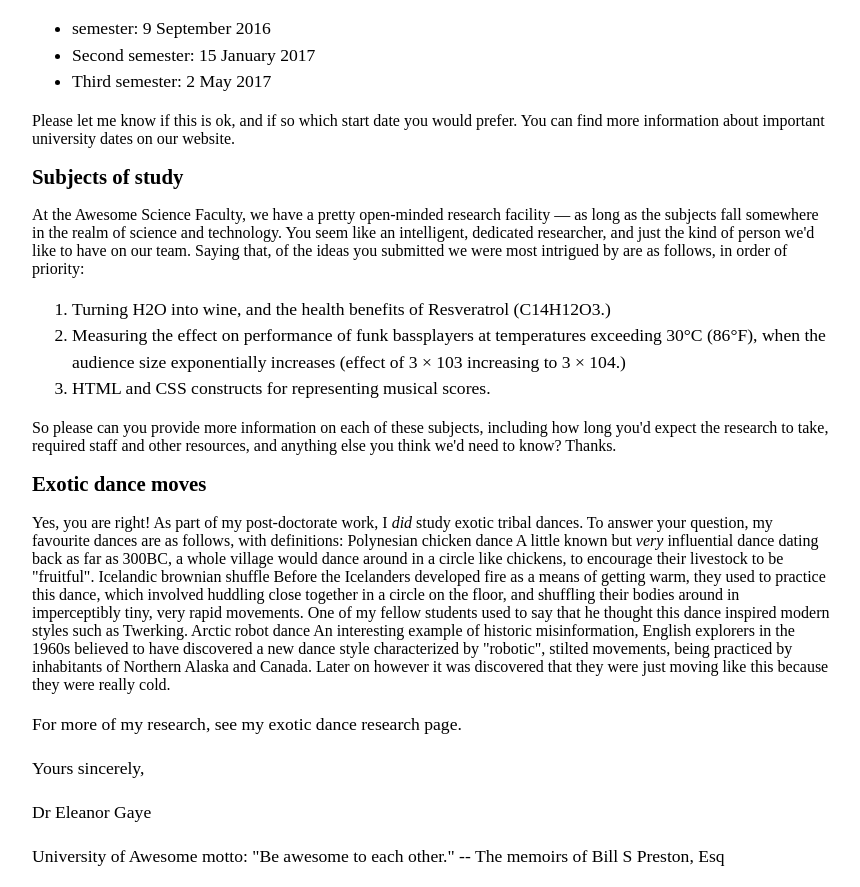
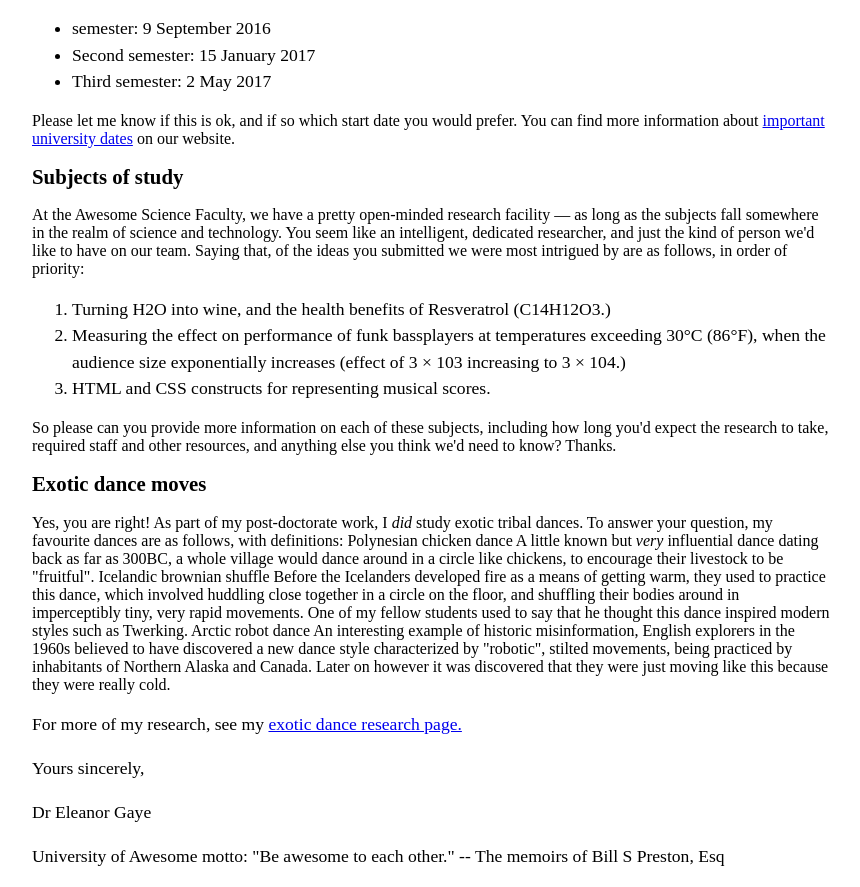
Before and after one commit to hase218/git-tutorial, a plain HTML site: page index.html in a window 1280 px wide. Shown: the part 514-1401 px from the top of the page, without its empty margins (208-1068 px from the left). Drawn offline with Linux system fonts and the light colour scheme.

Commit message:
ハイパーリンクの作成

```diff
--- a/index.html
+++ b/index.html
@@ -42,7 +42,7 @@
     </ul>
     Please let me know if this is ok, and if so which start date you would prefer.
 
-    You can find more information about important university dates on our website.
+    You can find more information about <a href="http://example.com">important university dates</a> on our website.
 
 
     <h2>Subjects of study</h2>
@@ -68,7 +68,7 @@
     Arctic robot dance
     An interesting example of historic misinformation, English explorers in the 1960s believed to have discovered a new dance style characterized by "robotic", stilted movements, being practiced by inhabitants of Northern Alaska and Canada. Later on however it was discovered that they were just moving like this because they were really cold.
 
-    <p>For more of my research, see my exotic dance research page.</p>
+    <p>For more of my research, see my <a href="http://example.com">exotic dance research page.</a></p>
 
     <p>Yours sincerely,</p>
     <p>Dr Eleanor Gaye</p>
```
